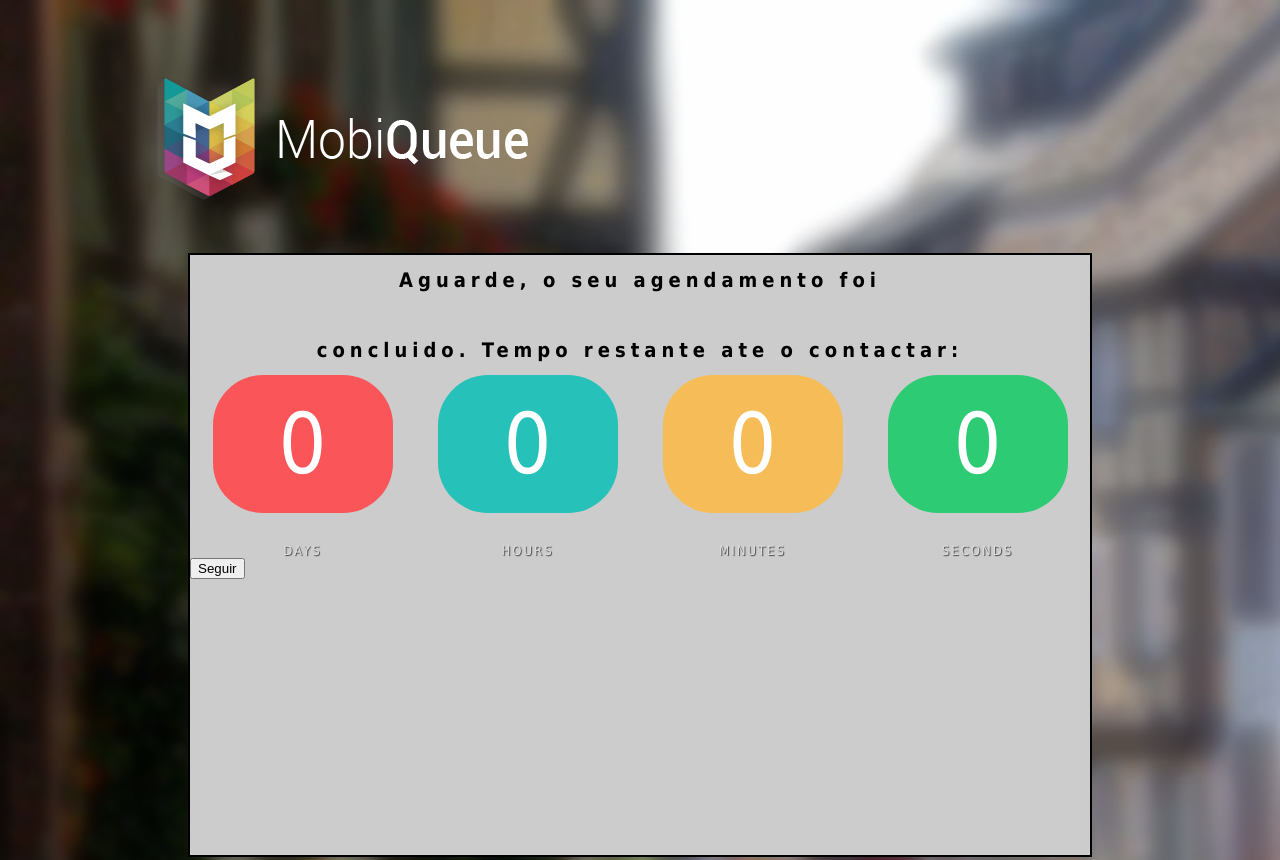
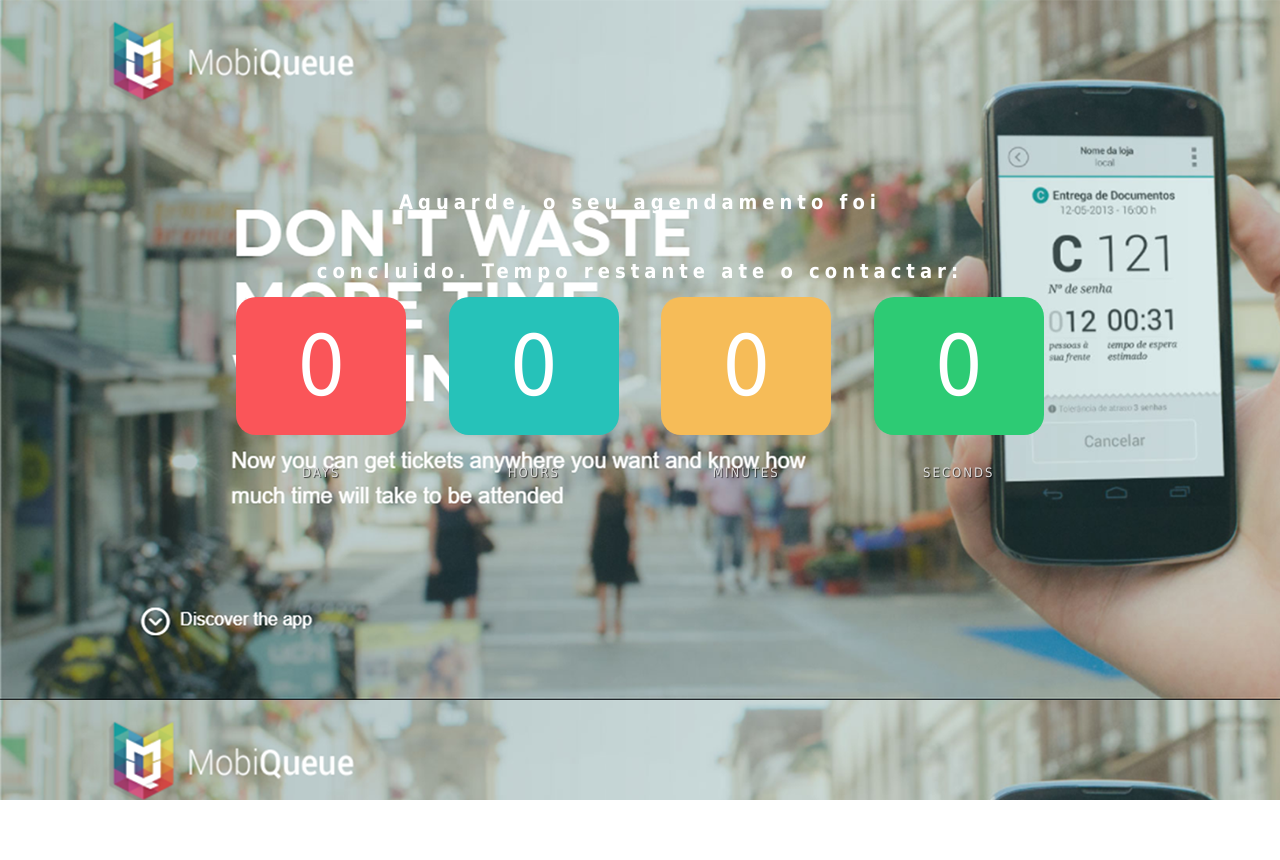
Before and after one commit to RubenTiago/rubentiago.github.io, a plain HTML site: page countdown.html in a window 1280 px wide. Shown: the top 860 px of the page. After the commit the page ends 800 px from the top, so only its background shows below. Drawn offline with Linux system fonts and the light colour scheme.

Commit message:
Revert "13rd"
This reverts commit 8702ea2a610e91a09f1569ef112c0364c4b3d56b.

```diff
--- a/countdown.html
+++ b/countdown.html
@@ -2,18 +2,8 @@
   <head>
     <link href="style.css" rel="stylesheet" type="text/css" />
   </head>
-  <style>
-    .div1{
-            background: #ccc;
-            background-repeat: no-repeat;
-            background-size: auto;
-            border: 2px solid black;
-            height: 600px;
-
-        }
-  </style>
-  <body background="./fundo12.png">
-    <div id="del-countdown" class="div1">
+  <body background="./background.png">
+    <div id="del-countdown">
       <h1>Aguarde, o seu agendamento foi</h1>
       <br>
       <h1>concluido. Tempo restante ate o contactar:</h1>
@@ -24,10 +14,7 @@
         <span>Minutes</span>
         <span>Seconds</span>
       </div>
-
-      <button onclick="./a.andarhtml" style="margin-top: 200 px;">Seguir</button>
     </div>
     <script src="countdown.js"></script>
-
   </body>
 </html>
--- a/style.css
+++ b/style.css
@@ -3,14 +3,14 @@ body{
   font-family: tahoma;
 }
 h1{
-  color: #000;
+  color: #fff;
   text-align: center;
   font-size: 20px;
   letter-spacing: 5px;
 }
 #del-countdown{
-  width: 900px;
-  margin: 20% auto;
+  width: 850px;
+  margin: 15% auto;
 }
 #clock span{
   float: left;
@@ -20,7 +20,7 @@ h1{
   color: #fff;
   padding: 20px;
   width: 20%;
-  border-radius: 50px;
+  border-radius: 20px;
   box-sizing: border-box;
 }
 #clock span:nth-child(1){
```
Also changed, not shown: fundo.JPG (deleted), fundo11.png (deleted), fundo12.png (deleted), logo.png (deleted).
